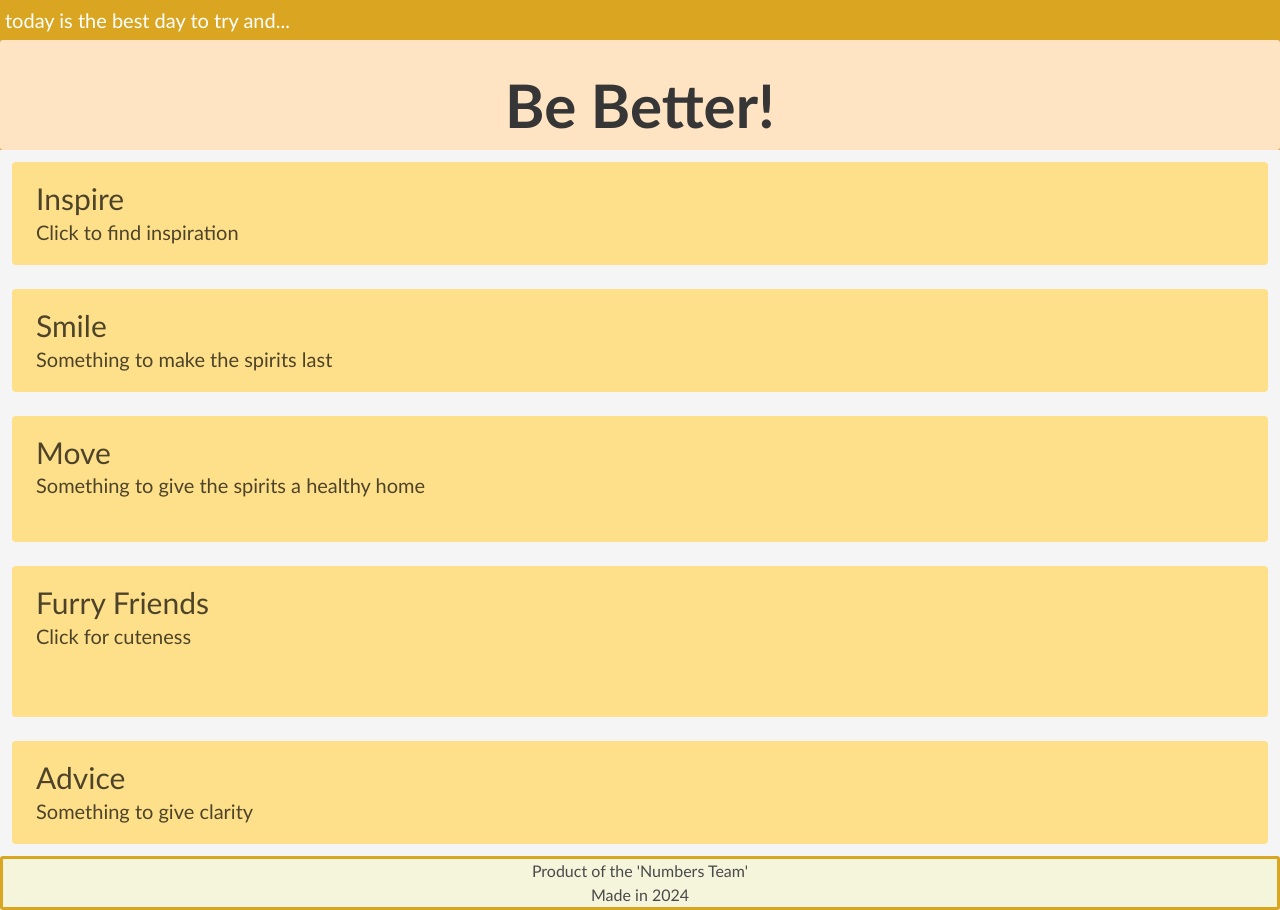
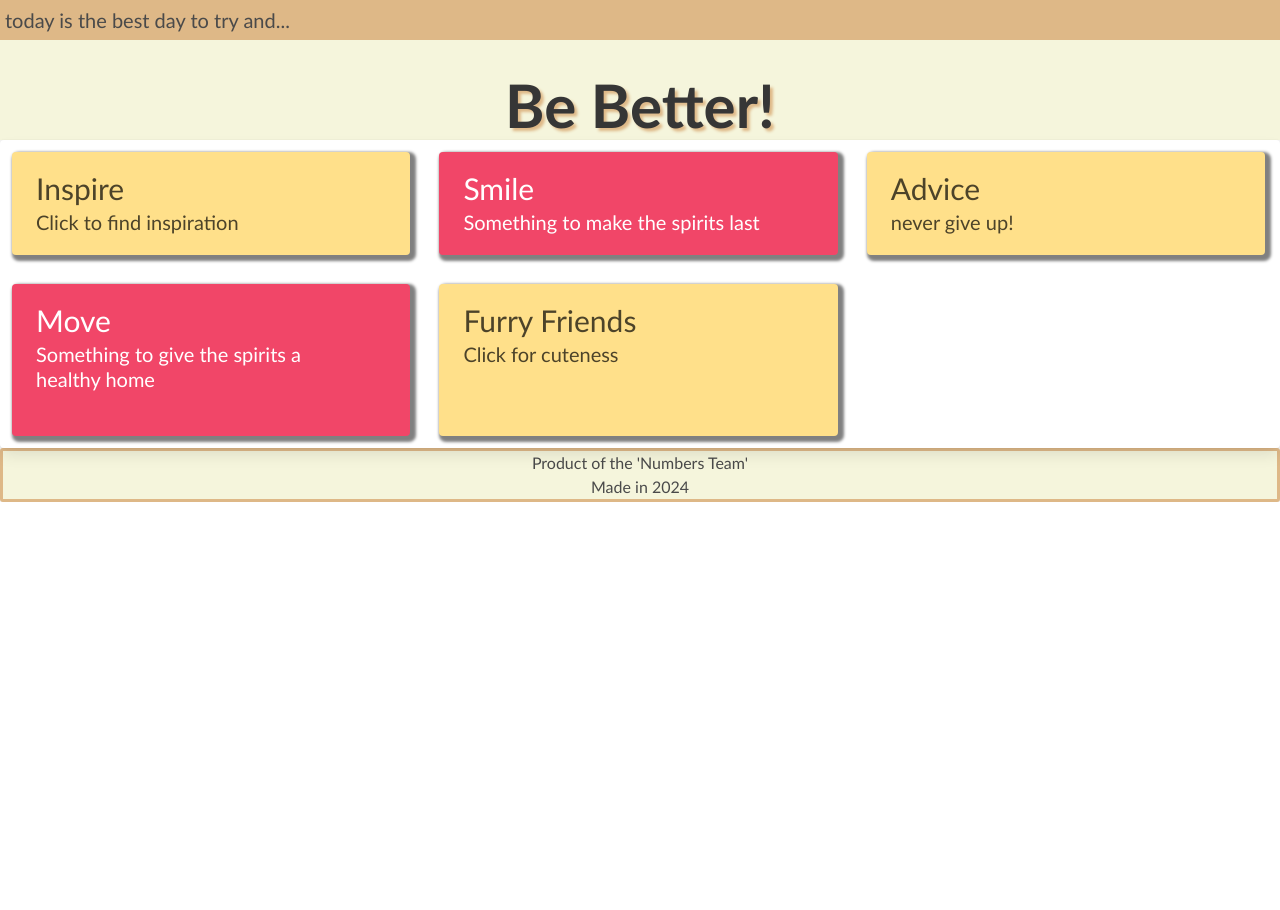
Before and after one commit to milindmjoshi/be-better, a plain HTML site: page index.html in a window 1280 px wide. After the commit the page ends 800 px from the top, so only its background shows below. Drawn offline with nearby package versions, Linux system fonts and the light colour scheme; no server answers.

Commit message:
html and css changes

```diff
--- a/assets/css/style.css
+++ b/assets/css/style.css
@@ -8,38 +8,43 @@ body {
     font-family: 'Gill Sans', 'Gill Sans MT', 'Calibri', 'Trebuchet MS', sans-serif;
 }
 
-.main {
-    background-color: goldenrod;
+
+.main h3 {
+    background-color: burlywood;
     width: auto;
-    height: 150px;
+    height: 40px;
+    padding: 5px;
     font-size: 20px;
 }
 
-.main h3 {
-    background-color: goldenrod;
-    color: white;
-    width: auto;
-    height: 40px;
-    padding: 5px;
-}
-
 .main h1 {
-    background-color: bisque;
+    background-color: beige;
     width: auto;
     font-size: 60px;
     padding: 20px;
     text-align: center;
-    border-radius: 3px;
-    font-weight: 600;
-    height: 110px;
+    height: 100px;
+    text-shadow: 3px 3px 3px burlywood;
+}
+
+.card {
+    display: grid;
+    grid-template-columns: 33% 33% 33%;
+    gap: 5px 5px;
+}
+
+.is-child {
+    box-shadow: 3px 3px 3px 3px gray;
 }
 
 .furry-link:hover {
     color: white;
+    cursor: grab;
 }
 
 .inspire-link:hover {
     color: white;
+    cursor: grab;
 }
 
 .tile .title {
@@ -51,7 +56,7 @@ body {
 footer {
     background-color: beige;
     width: auto;
-    border: 3px solid goldenrod;
+    border: 3px solid burlywood;
     border-radius: 3px;
     text-align: center;
 }
--- a/index.html
+++ b/index.html
@@ -14,6 +14,7 @@
         <h1><strong> Be Better! </strong></h1>
     </header>
 
+    <div class="card">
       <div class="tile is-parent">
         <article class="tile is-child notification is-warning">
           <p class="title inspire-link">Inspire</p>
@@ -22,13 +23,19 @@
         </article>
       </div>
       <div class="tile is-parent">
-      <article class="tile is-child notification is-warning">
+        <article class="tile is-child notification is-danger">
           <p class="title">Smile</p>
           <p class="subtitle dadjoke">Something to make the spirits last</p>
         </article>
       </div>
       <div class="tile is-parent">
         <article class="tile is-child notification is-warning">
+          <p class="title">Advice</p>
+          <p class="subtitle advice">never give up!</p>
+        </article>
+      </div>
+      <div class="tile is-parent">
+        <article class="tile is-child notification is-danger">
           <p class="title">Move</p>
           <p class="subtitle"> Something to give the spirits a healthy home</p>
           <div id ="video-container"></div>
@@ -41,12 +48,6 @@
           <img id ="furryImage"></img>
         </article>
       </div>
-    <div class="tile is-parent">
-      <article class="tile is-child notification is-warning">
-        <p class="title">Advice</p>
-        <p class="subtitle"> Something to give clarity </p>
-        </figure>
-      </article>
     </div>
 
     <footer>
```
Lines whose indentation alone changed are shown as unchanged.
